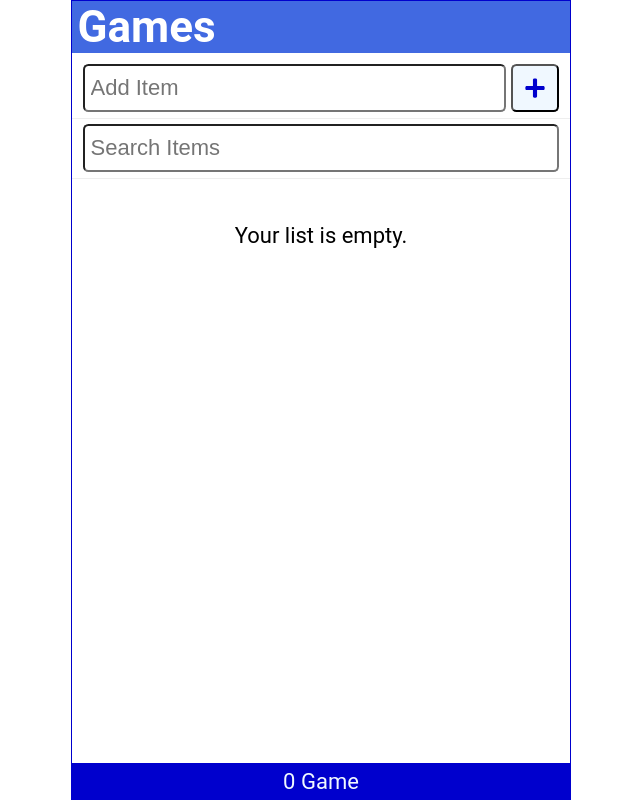
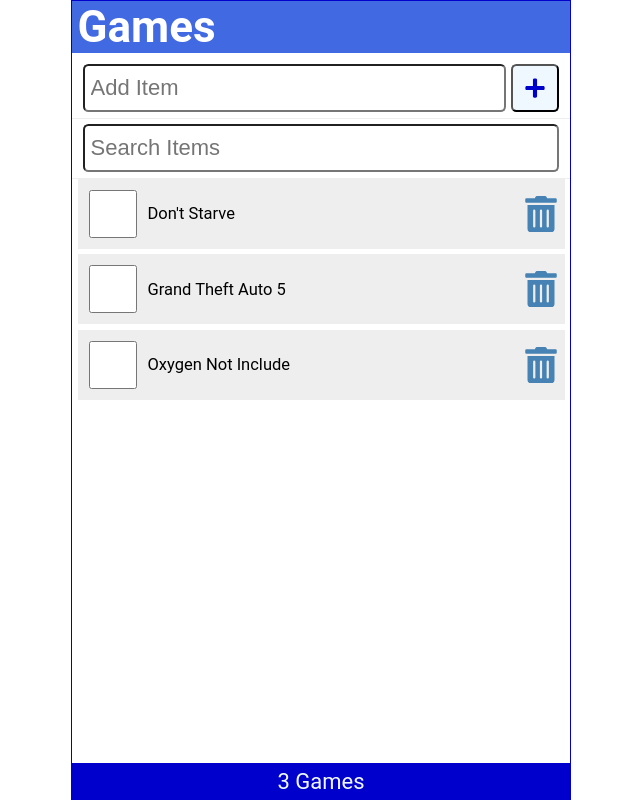
Before and after one commit to sherryysj/ReactJSRecap, a React (Create React App) app: page / in a window 1280 px wide. Shown: the whole page, without its empty margins (319-959 px from the left). Built offline with nearby package versions, Linux system fonts and the light colour scheme; data requests are answered from the project's data file.

Commit message:
learning note: fet API data

```diff
--- a/src/App.js
+++ b/src/App.js
@@ -5,15 +5,38 @@
 import { useState, useEffect} from 'react';
 
 function App() {
+  const API_URL = 'http://localhost:3500/items';
 
   // set defualt empty array if local story array is null
-  const [items, setItems] = useState(JSON.parse(localStorage.getItem('gamelist')) || []);
+  const [items, setItems] = useState([]);
+  const [fetchError, setFetchError] = useState(null);
+  const [isLoading, setIsLoading] = useState(true);
 
   // function running when dependency updates
   // runining after everything rendered
   useEffect(() => {
-    localStorage.setItem('gamelist', JSON.stringify(items));
-  },[items])
+
+    //async makes a function return a Promise
+    //await makes a function wait for a Promise
+    const fetchItems = async () => {
+      try {
+        const response = await fetch(API_URL);
+        if (!response.ok) throw Error('Did not receive expected data');
+        const listItems = await response.json();
+        setItems(listItems);
+        setFetchError(null);
+      } catch (err){
+        setFetchError(err.message);
+      } finally {
+        setIsLoading(false);
+      }
+    }
+
+    setTimeout(() => {
+      (async () => await fetchItems())();
+    }, 2000)
+
+  },[])
 
   return (
     <div className="App">
@@ -21,6 +44,8 @@
       <Content
         items = {items}
         setItems = {setItems}
+        fetchError = {fetchError}
+        isLoading = {isLoading}
       />
       <Footer itemLength={items.length}/>
     </div>
--- a/src/Content.js
+++ b/src/Content.js
@@ -3,7 +3,7 @@
 import SearchItem from "./SearchItem";
 import { useState } from "react";
 
-const Content = ({items, setItems}) => {
+const Content = ({items, setItems, fetchError, isLoading}) => {
 
     const [search, setSearch] = useState("")
 
@@ -18,7 +18,10 @@
                 search = {search}
                 setSearch = {setSearch}
             />
-            {items.length ? (
+            {isLoading && <p>Loading Items...</p>}
+            {fetchError && <p style={{color:"red"}}>{`Error: ${fetchError}`}</p>}
+            {!fetchError && !isLoading &&
+                (items.length ? (
                     <ItemList
                         items = {items}
                         searchItems = {items.filter(item=>((item.item).toLowerCase()).includes(search.toLowerCase()))}
@@ -26,7 +29,8 @@
                     />
                 ) : (
                     <p style={{marginTop: '2rem'}}>Your list is empty.</p>
-            )}
+                ))
+            }
         </main>
     )
 }
```
Lines whose indentation alone changed are shown as unchanged.
